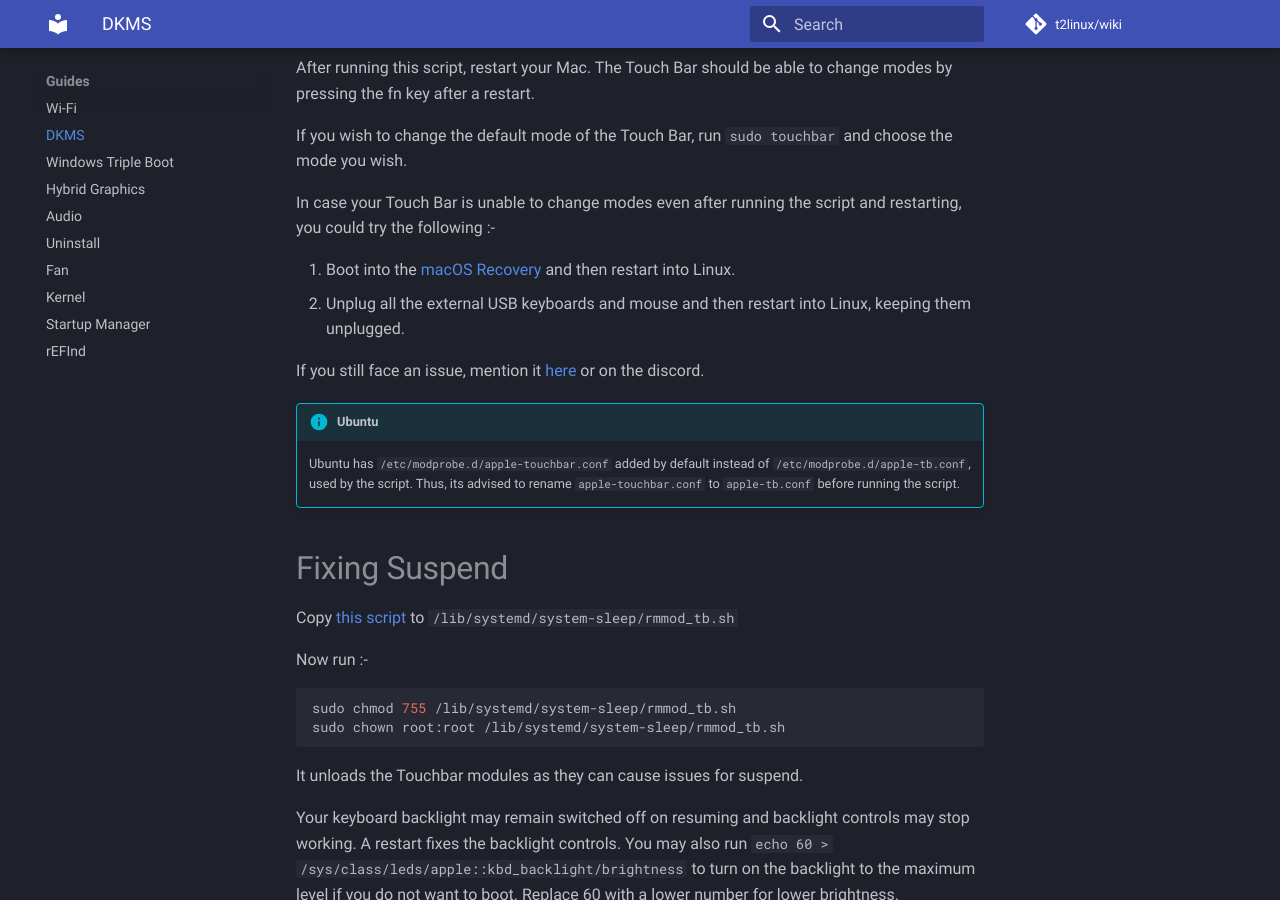
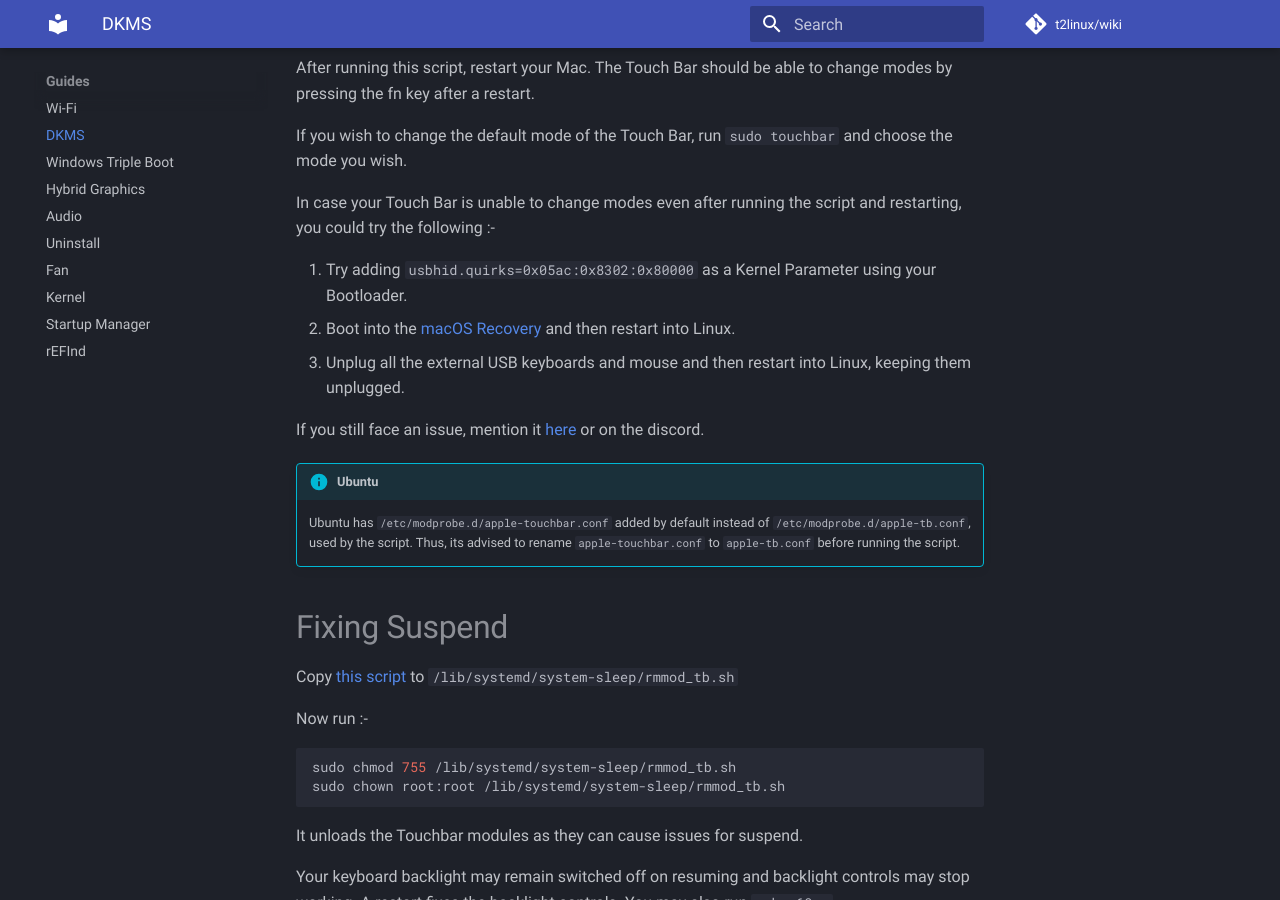
Before and after one commit to t2linux/wiki, an MkDocs documentation site: the page built from docs/guides/dkms.md, in a window 1280 px wide and 900 px high, scrolled down 3027 px. Built offline with MkDocs 1.6.1 and Material for MkDocs 9.7.7, drawn with Linux system fonts in a browser that asks for light colours; comment, search, counter and statistics services are not loaded.

Commit message:
Add kernel parameter for old kernels

```diff
--- a/docs/guides/dkms.md
+++ b/docs/guides/dkms.md
@@ -111,8 +111,9 @@ If you wish to change the default mode of the Touch Bar, run `sudo touchbar` and
 
 In case your Touch Bar is unable to change modes even after running the script and restarting, you could try the following :-
 
-1. Boot into the [macOS Recovery](https://support.apple.com/en-gb/HT201314) and then restart into Linux.
-2. Unplug all the external USB keyboards and mouse and then restart into Linux, keeping them unplugged.
+1. Try adding `usbhid.quirks=0x05ac:0x8302:0x80000` as a Kernel Parameter using your Bootloader.
+2. Boot into the [macOS Recovery](https://support.apple.com/en-gb/HT201314) and then restart into Linux.
+3. Unplug all the external USB keyboards and mouse and then restart into Linux, keeping them unplugged.
 
 If you still face an issue, mention it [here](https://github.com/t2linux/wiki/issues) or on the discord.
 
```
